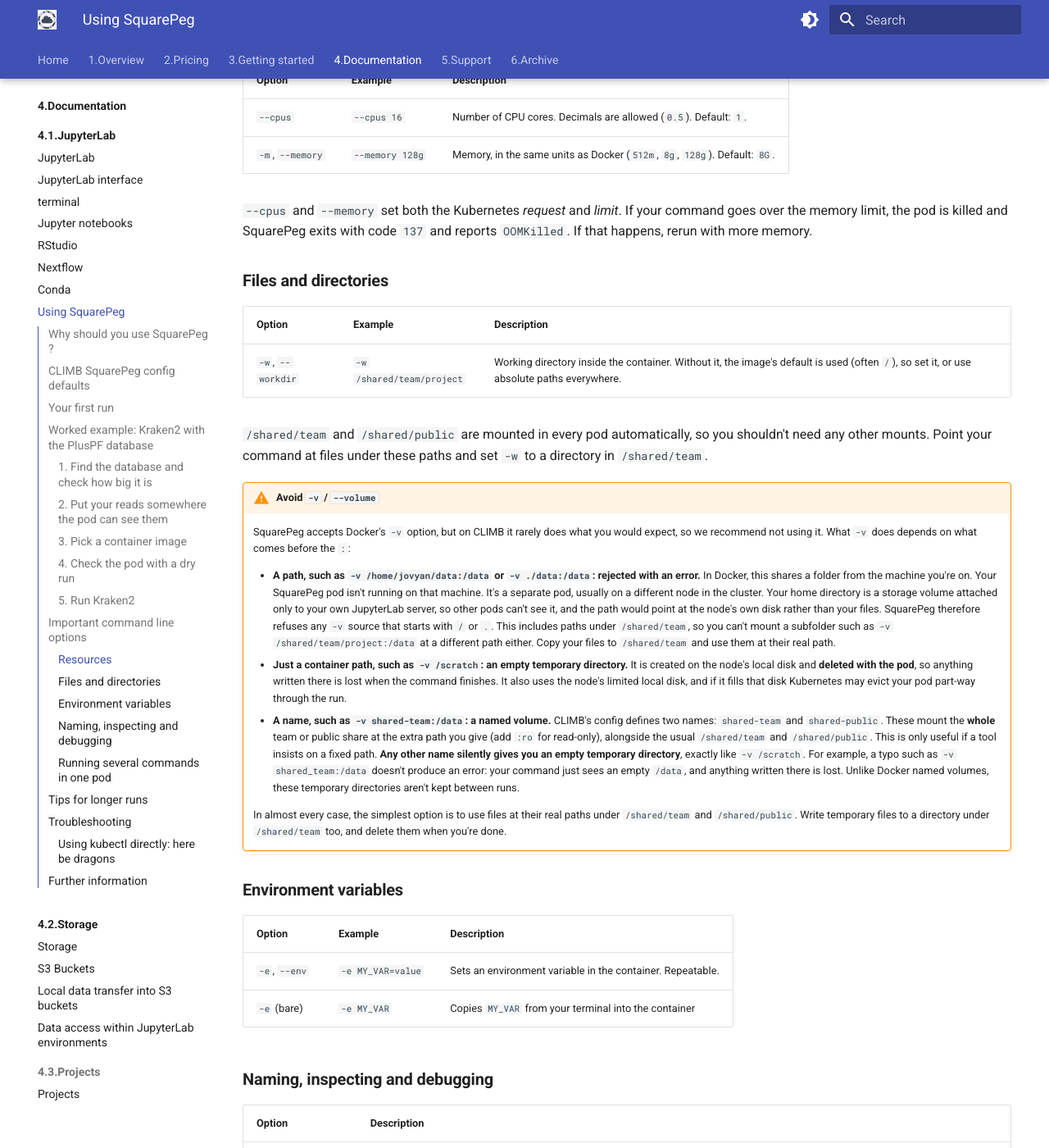
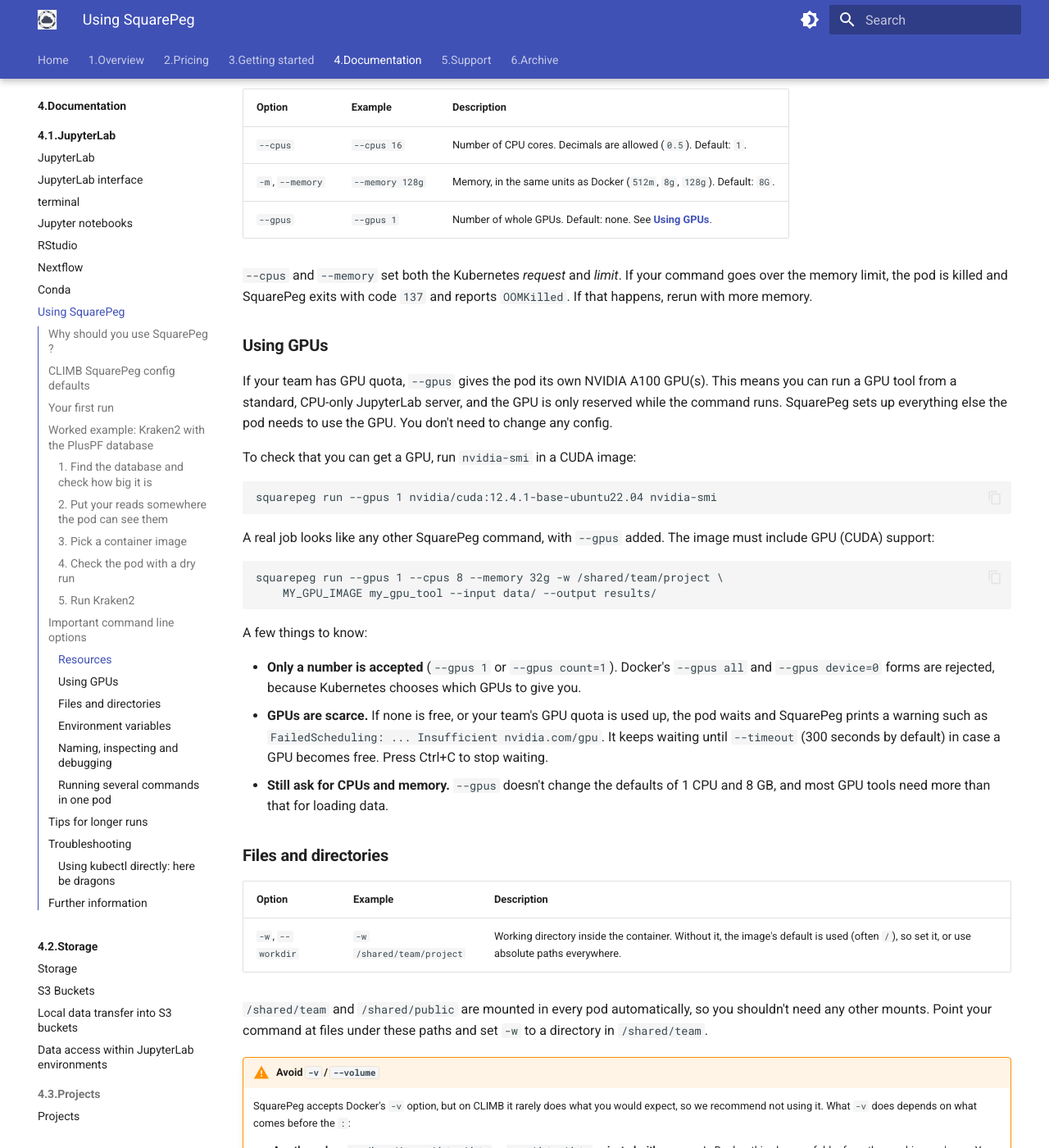
Before and after one commit to MRC-CLIMB/docs, an MkDocs documentation site: the page built from docs/4.Documentation/4.1.JupyterLab/4.1.8.squarepeg.md, in a window 1280 px wide and 1400 px high, scrolled down 5692 px. Shown: the whole window at 82% size. Built offline with MkDocs 1.6.1 and Material for MkDocs 9.7.7, drawn with Linux system fonts in a browser that asks for light colours.

Commit message:
Add GPU section

````diff
--- a/docs/4.Documentation/4.1.JupyterLab/4.1.8.squarepeg.md
+++ b/docs/4.Documentation/4.1.JupyterLab/4.1.8.squarepeg.md
@@ -19,6 +19,7 @@ This page covers the following sections:
 + [**Your first run**](4.1.8.squarepeg.md#your-first-run)
 + [**Worked example: Kraken2 with the PlusPF database**](4.1.8.squarepeg.md#worked-example-kraken2-with-the-pluspf-database)
 + [**Important command line options**](4.1.8.squarepeg.md#important-command-line-options)
++ [**Using GPUs**](4.1.8.squarepeg.md#using-gpus)
 + [**Tips for longer runs**](4.1.8.squarepeg.md#tips-for-longer-runs)
 + [**Troubleshooting**](4.1.8.squarepeg.md#troubleshooting)
 
@@ -199,8 +200,32 @@ These are the options you'll use most often. Remember that they all go **before*
 | ---------------- | --------------- | -------------------------------------------------------------------------- |
 | `--cpus`         | `--cpus 16`     | Number of CPU cores. Decimals are allowed (`0.5`). Default: `1`.           |
 | `-m`, `--memory` | `--memory 128g` | Memory, in the same units as Docker (`512m`, `8g`, `128g`). Default: `8G`. |
+| `--gpus`         | `--gpus 1`      | Number of whole GPUs. Default: none. See [**Using GPUs**](#using-gpus).     |
 
 `--cpus` and `--memory` set both the Kubernetes *request* and *limit*. If your command goes over the memory limit, the pod is killed and SquarePeg exits with code `137` and reports `OOMKilled`. If that happens, rerun with more memory.
+
+### **Using GPUs**
+
+If your team has GPU quota, `--gpus` gives the pod its own NVIDIA A100 GPU(s). This means you can run a GPU tool from a standard, CPU-only JupyterLab server, and the GPU is only reserved while the command runs. SquarePeg sets up everything else the pod needs to use the GPU. You don't need to change any config.
+
+To check that you can get a GPU, run `nvidia-smi` in a CUDA image:
+
+```
+squarepeg run --gpus 1 nvidia/cuda:12.4.1-base-ubuntu22.04 nvidia-smi
+```
+
+A real job looks like any other SquarePeg command, with `--gpus` added. The image must include GPU (CUDA) support:
+
+```
+squarepeg run --gpus 1 --cpus 8 --memory 32g -w /shared/team/project \
+    MY_GPU_IMAGE my_gpu_tool --input data/ --output results/
+```
+
+A few things to know:
+
+* **Only a number is accepted** (`--gpus 1` or `--gpus count=1`). Docker's `--gpus all` and `--gpus device=0` forms are rejected, because Kubernetes chooses which GPUs to give you.
+* **GPUs are scarce.** If none is free, or your team's GPU quota is used up, the pod waits and SquarePeg prints a warning such as `FailedScheduling: ... Insufficient nvidia.com/gpu`. It keeps waiting until `--timeout` (300 seconds by default) in case a GPU becomes free. Press Ctrl+C to stop waiting.
+* **Still ask for CPUs and memory.** `--gpus` doesn't change the defaults of 1 CPU and 8 GB, and most GPU tools need more than that for loading data.
 
 ### **Files and directories**
 
````
